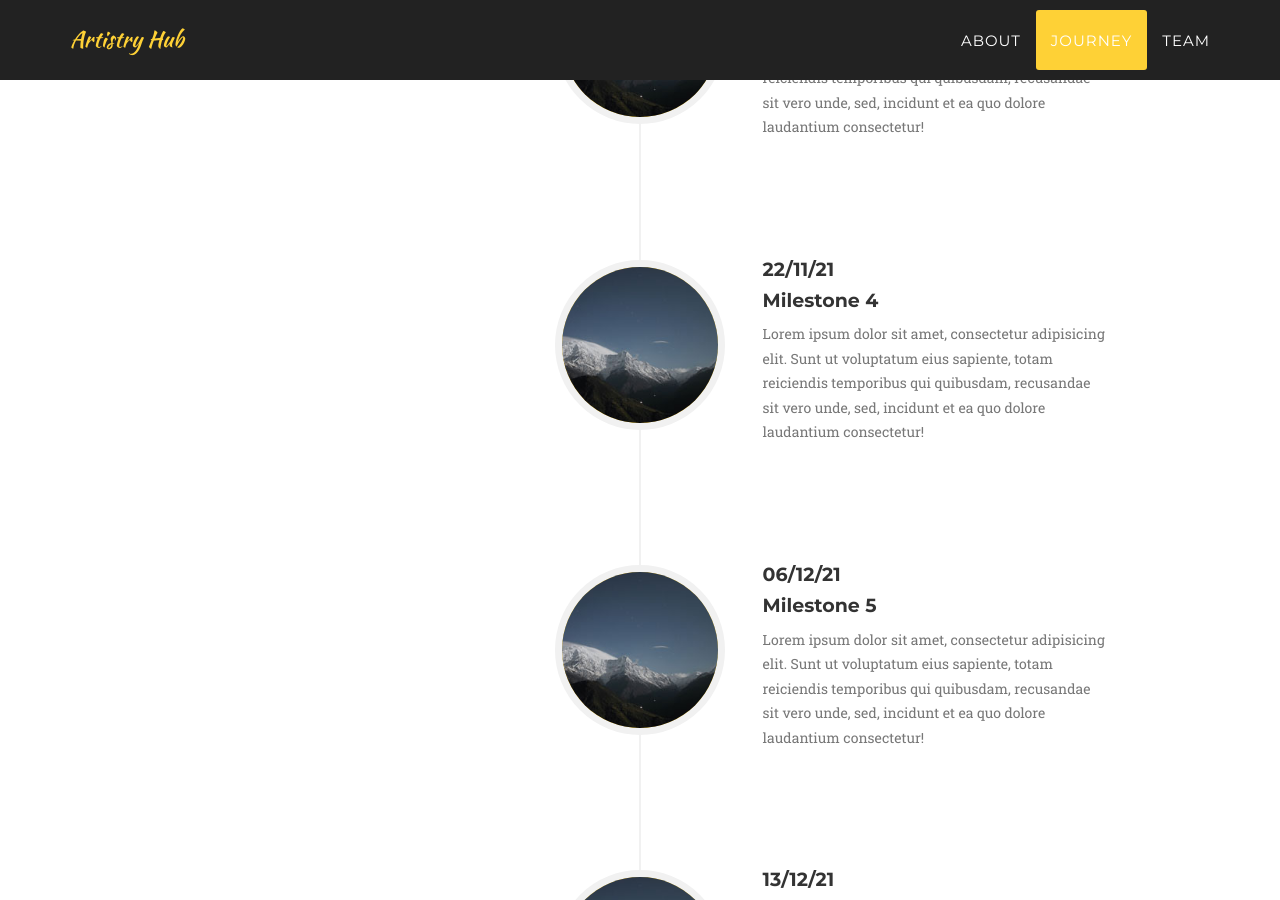
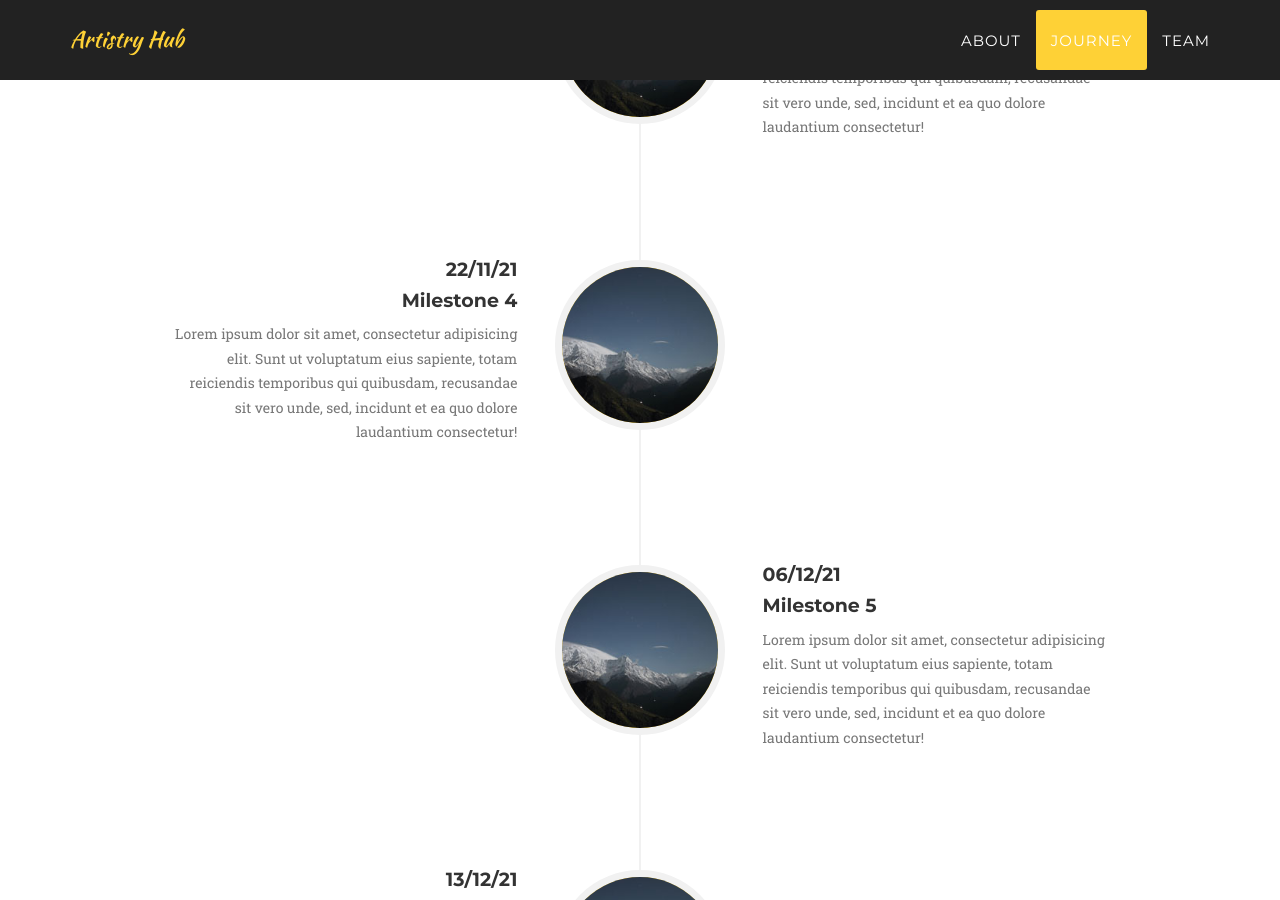
Before and after one commit to ArtistryHub/ArtistryHub, a Jekyll site: the page built from index.html, in a window 1280 px wide and 900 px high, scrolled down 2959 px. Built offline with Jekyll 4.4.1, drawn with Linux system fonts in a browser that asks for light colours; some web fonts are replaced.

Commit message:
Fixed positions

```diff
--- a/_includes/about.html
+++ b/_includes/about.html
@@ -66,7 +66,7 @@
                                 </div>
                             </div>
                         </li>
-                        <li class="timeline-inverted">
+                        <li>
                             <div class="timeline-image">
                                 <img class="img-circle img-responsive" src="img/about/4.jpg" alt="">
                             </div>
@@ -94,7 +94,7 @@
                                 </div>
                             </div>
                         </li>
-                        <li class="timeline-inverted">
+                        <li>
                             <div class="timeline-image">
                                 <img class="img-circle img-responsive" src="img/about/4.jpg" alt="">
                             </div>
@@ -122,7 +122,7 @@
                                 </div>
                             </div>
                         </li>
-                        <li class="timeline-inverted">
+                        <li>
                             <div class="timeline-image">
                                 <img class="img-circle img-responsive" src="img/about/4.jpg" alt="">
                             </div>
```
